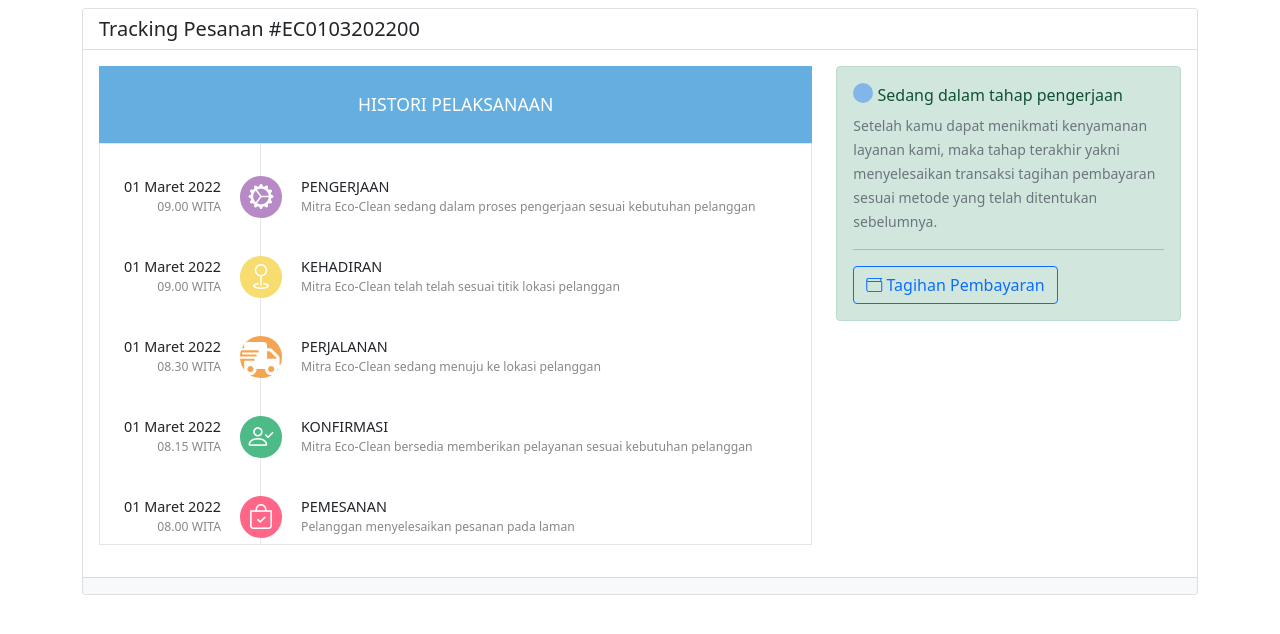
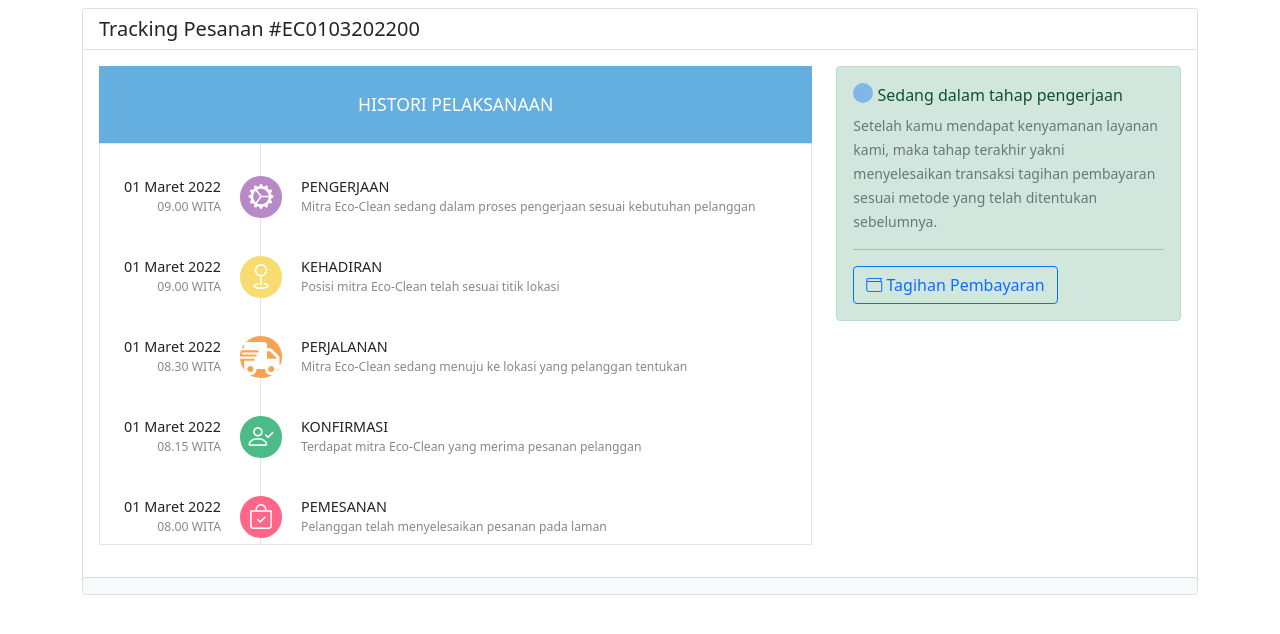
Before and after one commit to hudsam/pemesanan-EC, a PHP site: page /tracking.php in a window 1280 px wide. Shown: the part 98-732 px from the top of the page. Run offline with PHP 8.4, Linux system fonts and the light colour scheme; some libraries are stand-ins or nearby versions; grey boxes are pictures that could not be loaded.

Commit message:
✎ konten

```diff
--- a/tracking.php
+++ b/tracking.php
@@ -31,7 +31,7 @@
                                             <i class="bi bi-geo" style="font-size: 25px;"></i>
                                         </div>
                                         <div class="tracking-date">01 Maret 2022<span>09.00 WITA</span></div>
-                                        <div class="tracking-content">KEHADIRAN<span>Mitra Eco-Clean telah telah sesuai titik lokasi pelanggan</span></div>
+                                        <div class="tracking-content">KEHADIRAN<span>Posisi mitra Eco-Clean telah sesuai titik lokasi</span></div>
                                     </div>
                                     <div class="tracking-item">
                                         <div class="tracking-icon status-outfordelivery">
@@ -40,21 +40,21 @@
                                             </svg>
                                         </div>
                                         <div class="tracking-date">01 Maret 2022<span>08.30 WITA</span></div>
-                                        <div class="tracking-content">PERJALANAN<span>Mitra Eco-Clean sedang menuju ke lokasi pelanggan</span></div>
+                                        <div class="tracking-content">PERJALANAN<span>Mitra Eco-Clean sedang menuju ke lokasi yang pelanggan tentukan</span></div>
                                     </div>
                                     <div class="tracking-item">
                                         <div class="tracking-icon status-delivered">
                                             <i class="bi bi-person-check" style="font-size: 25px;"></i>
                                         </div>
                                         <div class="tracking-date">01 Maret 2022<span>08.15 WITA</span></div>
-                                        <div class="tracking-content">KONFIRMASI<span>Mitra Eco-Clean bersedia memberikan pelayanan sesuai kebutuhan pelanggan</span></div>
+                                        <div class="tracking-content">KONFIRMASI<span>Terdapat mitra Eco-Clean yang merima pesanan pelanggan</span></div>
                                     </div>
                                     <div class="tracking-item">
                                         <div class="tracking-icon status-sponsored">
                                             <i class="bi bi-bag-check" style="font-size: 25px;"></i>
                                         </div>
                                         <div class="tracking-date">01 Maret 2022<span>08.00 WITA</span></div>
-                                        <div class="tracking-content">PEMESANAN<span>Pelanggan menyelesaikan pesanan pada laman</span></div>
+                                        <div class="tracking-content">PEMESANAN<span>Pelanggan telah menyelesaikan pesanan pada laman</span></div>
                                     </div>
                                     <div class="tracking-item d-none">
                                         <div class="tracking-icon status-exception">
@@ -88,7 +88,7 @@
                                     </font>
                                     Sedang dalam tahap pengerjaan
                                 </h6>
-                                <small class="text-muted">Setelah kamu dapat menikmati kenyamanan layanan kami, maka tahap terakhir yakni menyelesaikan transaksi tagihan pembayaran sesuai metode yang telah ditentukan sebelumnya.</small>
+                                <small class="text-muted">Setelah kamu mendapat kenyamanan layanan kami, maka tahap terakhir yakni menyelesaikan transaksi tagihan pembayaran sesuai metode yang telah ditentukan sebelumnya.</small>
                                 <hr>
                                 <button type="button" class="btn btn-outline-primary btn-md" onclick="setelahTransaksi();"><i class="bi bi-wallet"></i> Tagihan Pembayaran</button>
                             </div>
```
